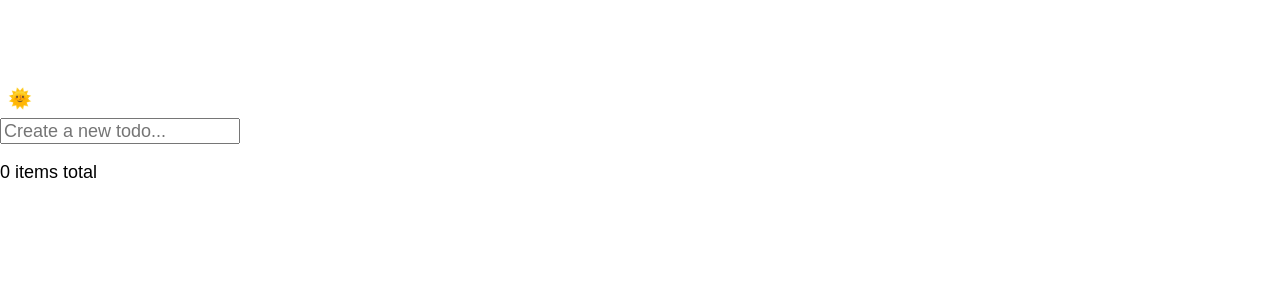
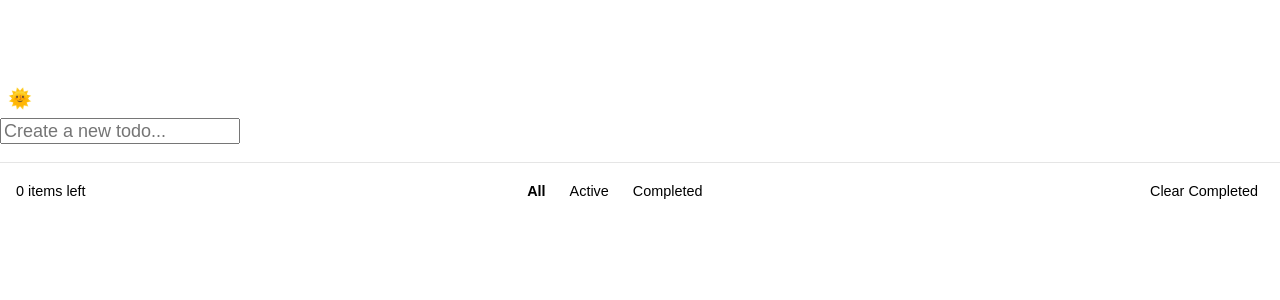
Before and after one commit to vladyslav-shulhach/todo-app-main, a React (Vite) app: page / in a window 1280 px wide. Shown: the top 300 px of the page. Built offline with nearby package versions, Linux system fonts and the light colour scheme.

Commit message:
Add todo filters (all/active/completed) and clear completed functionality

```diff
--- a/src/App.tsx
+++ b/src/App.tsx
@@ -12,6 +12,7 @@ import ThemeToggle from "./components/ThemeToggle";
 function App() {
   // State variables
   const [todos, setTodos] = useState<Todo[]>([]);
+  const [filter, setFilter] = useState<"all" | "active" | "completed">("all");
 
   return (
     <div className="app-container">
@@ -20,7 +21,12 @@ function App() {
         <ThemeToggle />
         <TodoInput setTodos={setTodos} />
         <TodoList todos={todos} setTodos={setTodos} />
-        <TodoFooter todos={todos} setTodos={setTodos} />
+        <TodoFooter
+          todos={todos}
+          setTodos={setTodos}
+          filter={filter}
+          setFilter={setFilter}
+        />
       </Layout>
     </div>
   );
--- /dev/null
+++ b/src/components/TodoFooter.module.scss
@@ -0,0 +1,44 @@
+@import "../styles/variables";
+.footer {
+  display: flex;
+  justify-content: space-between;
+  align-items: center;
+  padding: 1rem;
+  font-size: 0.9rem;
+  background-color: var(--background-color);
+  color: var(--text-color);
+  border-top: 1px solid rgba(0, 0, 0, 0.1);
+}
+
+.filters {
+  display: flex;
+  gap: 0.5rem;
+
+  button {
+    background: none;
+    border: none;
+    cursor: pointer;
+    color: inherit;
+    padding: 0.2rem 0.5rem;
+
+    &:hover {
+      text-decoration: underline;
+    }
+  }
+}
+
+.active {
+  font-weight: bold;
+  color: $primary-color;
+}
+
+.clear {
+  background: none;
+  border: none;
+  color: inherit;
+  cursor: pointer;
+
+  &:hover {
+    text-decoration: underline;
+  }
+}
--- a/src/components/TodoFooter.tsx
+++ b/src/components/TodoFooter.tsx
@@ -1,14 +1,48 @@
+import styles from "./TodoFooter.module.scss";
 import type { Todo } from "../types/Todo";
 
 type Props = {
   todos: Todo[];
   setTodos: React.Dispatch<React.SetStateAction<Todo[]>>;
+  filter: "all" | "active" | "completed";
+  setFilter: (filter: "all" | "active" | "completed") => void;
 };
 
-function TodoFooter({ todos, setTodos }: Props) {
+function TodoFooter({ todos, setTodos, filter, setFilter }: Props) {
+  const itemsLeft = todos.filter((todo) => !todo.completed).length;
+
+  function handleClearCompleted() {
+    setTodos(todos.filter((todo) => !todo.completed));
+  }
+
   return (
-    <footer>
-      <p>{todos.length} items total</p>
+    <footer className={styles.footer}>
+      <span>{itemsLeft} items left</span>
+
+      <div className={styles.filters}>
+        <button
+          className={filter === "all" ? styles.active : ""}
+          onClick={() => setFilter("all")}
+        >
+          All
+        </button>
+        <button
+          className={filter === "active" ? styles.active : ""}
+          onClick={() => setFilter("active")}
+        >
+          Active
+        </button>
+        <button
+          className={filter === "completed" ? styles.active : ""}
+          onClick={() => setFilter("completed")}
+        >
+          Completed
+        </button>
+      </div>
+
+      <button onClick={handleClearCompleted} className={styles.clear}>
+        Clear Completed
+      </button>
     </footer>
   );
 }
--- a/src/styles/main.scss
+++ b/src/styles/main.scss
@@ -7,7 +7,7 @@ body {
   font-size: $font-size-base;
 }
 
-// Theme tokens (CSS variables)
+// Theme tokens
 [data-theme="light"] {
   --background-color: #{$light-light-grayish-blue};
   --text-color: #{$light-very-dark-grayish-blue};
```
Also changed, not shown: src/components/TodoFilter.tsx (added, +31 -0 lines).
